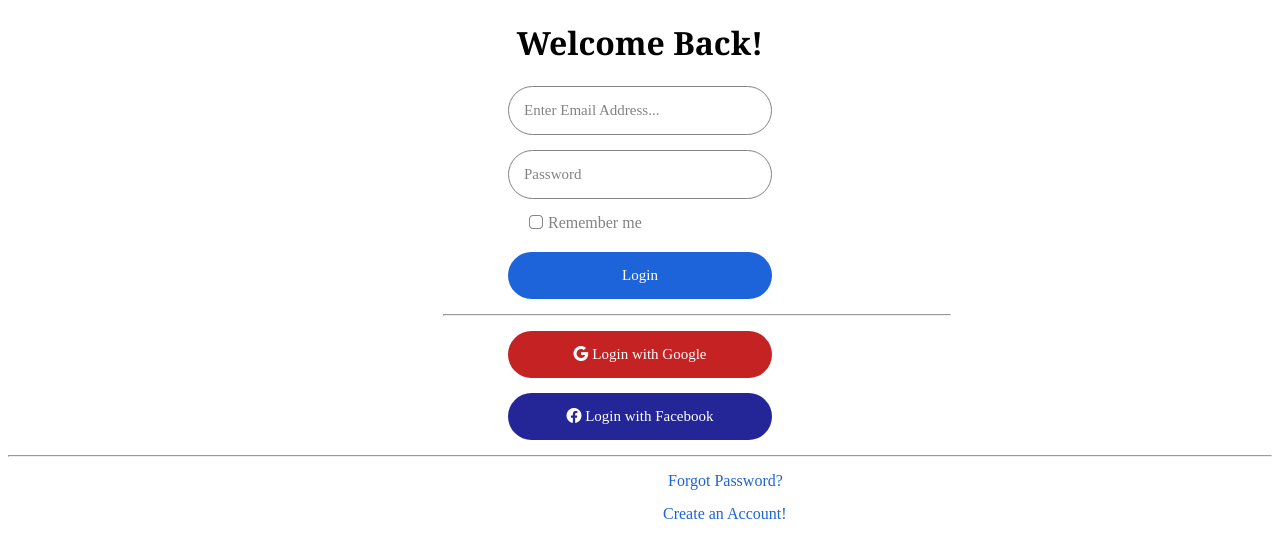
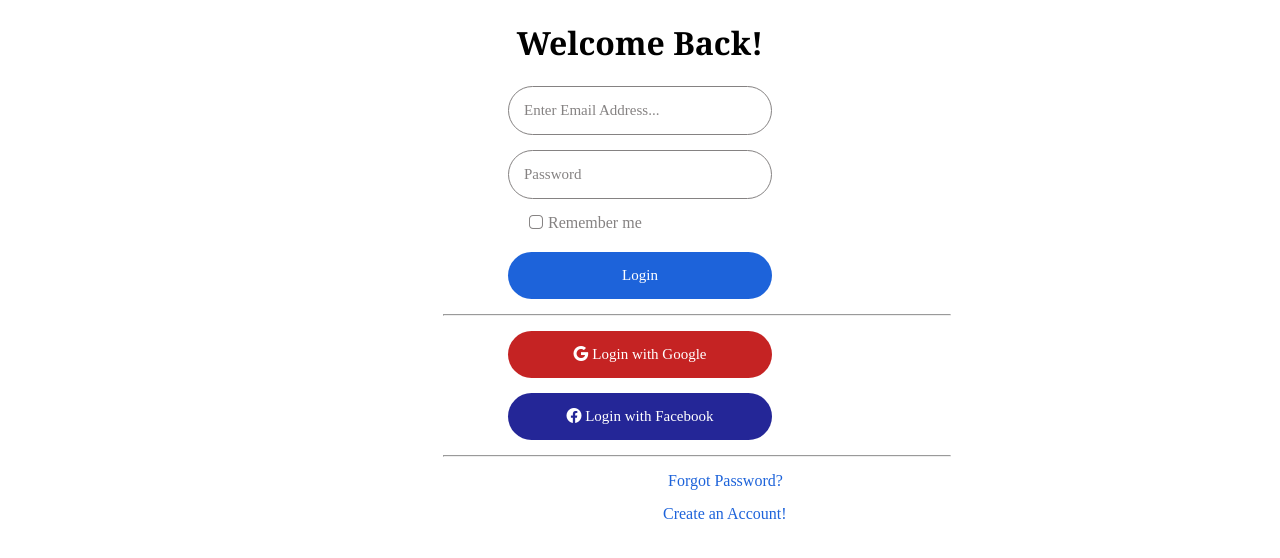
Before and after one commit to 24amaris/tema4R, a plain HTML site: page index.html in a window 1280 px wide. Drawn offline with nearby package versions, Linux system fonts and the light colour scheme.

Commit message:
am pozitionat bine linia 2

```diff
--- a/style.css
+++ b/style.css
@@ -74,3 +74,11 @@
     margin-bottom: 0;
     color: rgb(133, 130, 130);
 }
+.linia2 {
+    width: 40%;
+    margin-left: 435px;
+    margin-right: auto;
+    margin-top: 0;
+    margin-bottom: 0;
+    color: rgb(133, 130, 130);
+}
```
